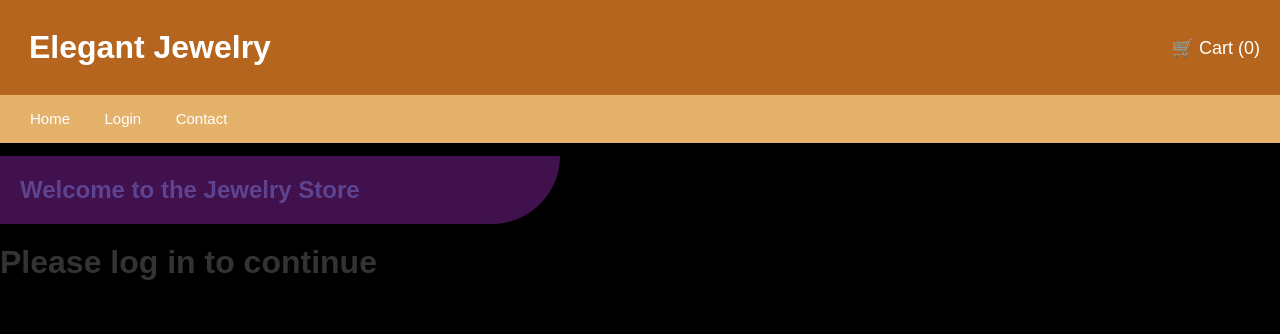
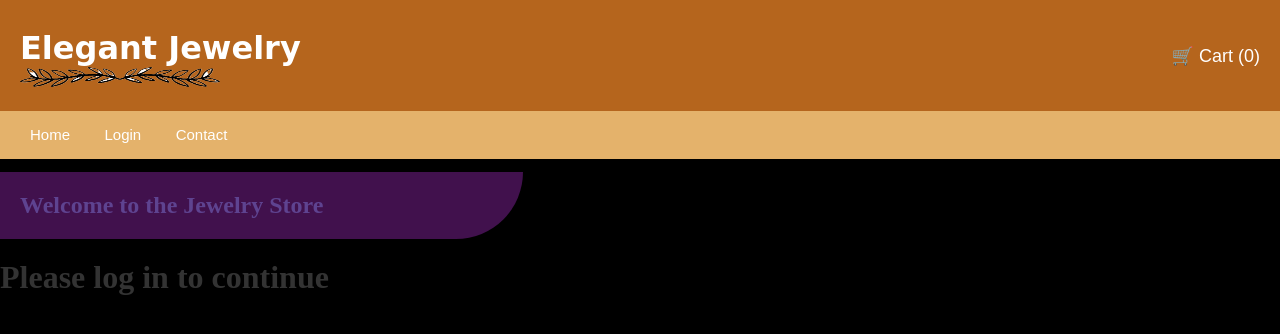
Before and after one commit to LardTheTard/shop, a plain HTML site: page public/login.html in a window 1280 px wide. Drawn offline with Linux system fonts and the light colour scheme.

Commit message:
font improvements login page

```diff
--- a/public/login.html
+++ b/public/login.html
@@ -7,7 +7,10 @@
 </head>
 <body style ="background-color: black;">
 <header id="header1">
-    <h1 style="padding: 9px;">Elegant Jewelry</h1>
+    <div>
+        <h1 style="padding: 9px 0px 0px 0px; font-family: cursive; ">Elegant Jewelry</h1>
+        <img src="Graphics/underlinegraphic.png" width="200px" height="20px;";>
+    </div>
     <div id="cart">
         🛒 Cart (<span id="cart-count">0</span>)
     </div>
@@ -19,7 +22,7 @@
     <a href="contacts.html" id="navlinks">Contact</a>
   </nav>
 </header>
-<div id="message">
+<div id="message" style = "font-family: 'Times New Roman', Times, serif; font-weight: 1000;">
     <h2 style = "color: rgba(129, 124, 221, 0.466); background: rgb(65, 17, 77); display: flex; justify-self: left; padding: 20px 200px 20px 20px; border-radius: 0px 0 300px 0px; margin-top: 1%;">Welcome to the Jewelry Store</h2>
     <h1>Please log in to continue</h1>
 </body>
```
Also changed, not shown: public/Graphics/underlinegraphic.png (added).
